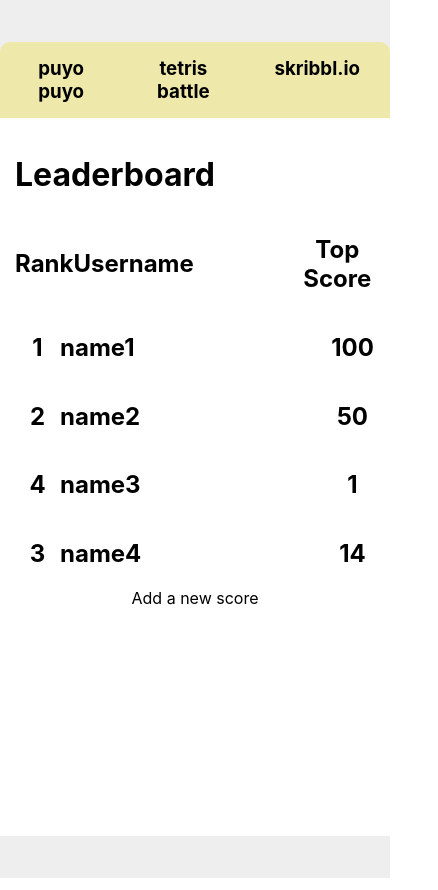
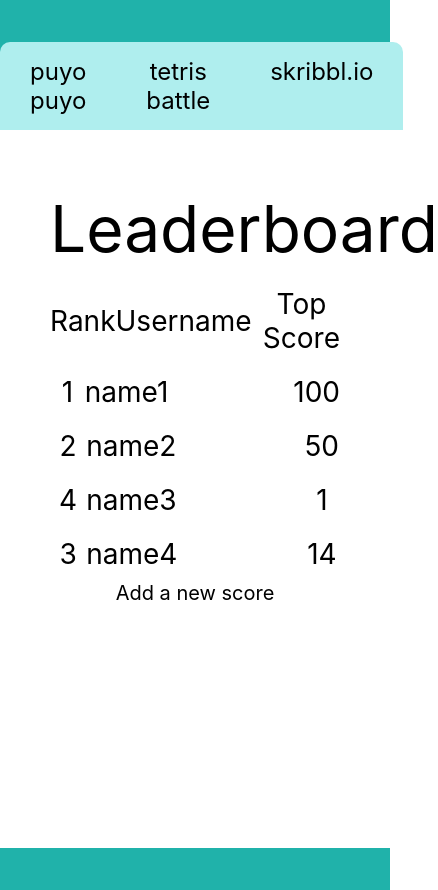
Before and after one commit to harveydoodle/annievsgary, a React (Create React App) app: page / in a window 390 px wide. Shown: the whole page, 438 px wide, since content can reach past the window. Built offline with nearby package versions, Linux system fonts and the light colour scheme.

Commit message:
Update styling, add responsive font sizes

```diff
--- a/src/App.css
+++ b/src/App.css
@@ -1,3 +1,7 @@
+:root {
+  font-size: 16px;
+}
+
 .App {
   text-align: center;
   display: flex;
@@ -36,3 +40,30 @@
     transform: rotate(360deg);
   }
 }
+
+h1, h2, h3, h4, h5, h6, p {
+  margin: 10px 0;
+  font-weight: 400;
+}
+
+h1 {
+  font-size: 4rem;
+}
+
+
+h2 {
+  font-size: 1.75rem;
+}
+
+
+h3 {
+  font-size: 1.5rem;
+}
+
+p {
+  font-size: 1rem;
+}
+
+span {
+  font-size: 1.25rem;
+}
--- a/src/Landing.js
+++ b/src/Landing.js
@@ -68,7 +68,7 @@
   handleAddScore = (data) => {
     this.toggleModal(false);
     axios
-      .get("http://localhost:3002/")
+      .get("http://localhost:3000/")
       .then(function (response) {
         // handle success
         console.log('res::',response);
--- a/src/styles/landing.css
+++ b/src/styles/landing.css
@@ -5,7 +5,7 @@
     align-content: center;
     justify-content: center;
     align-items: center;
-    background-color: #eeeeee;
+    background-color: lightseagreen;
     padding: 5vh 0;
     height:100%;
     /* max-height: 100vh; */
--- a/src/styles/leaderboard.css
+++ b/src/styles/leaderboard.css
@@ -6,10 +6,10 @@
   /* border: 1px solid black; */
   background-color: #ffffff;
   box-sizing: border-box;
-  width: 800px;
+  width: 820px;
   max-width:100%;
   min-height: 85vh;
-  padding: 15px;
+  padding: 50px;
 }
 .ranking-header {
   display: flex;
@@ -17,4 +17,5 @@
   flex: 1;
   justify-content: space-between;
   align-items: center;
+  max-width:100%;
 }
--- a/src/styles/tabwrapper.css
+++ b/src/styles/tabwrapper.css
@@ -3,13 +3,13 @@
   display: flex;
   flex: 0;
   flex-direction: row;
-  width: 800px;
+  width: 820px;
   max-width:100%;
   border-radius: 20px;
 }
 
 .individual-tab-wrapper {
-  background-color: palegoldenrod;
+  background-color: paleturquoise;
   display: flex;
   flex: 1;
   justify-content: center;
```
